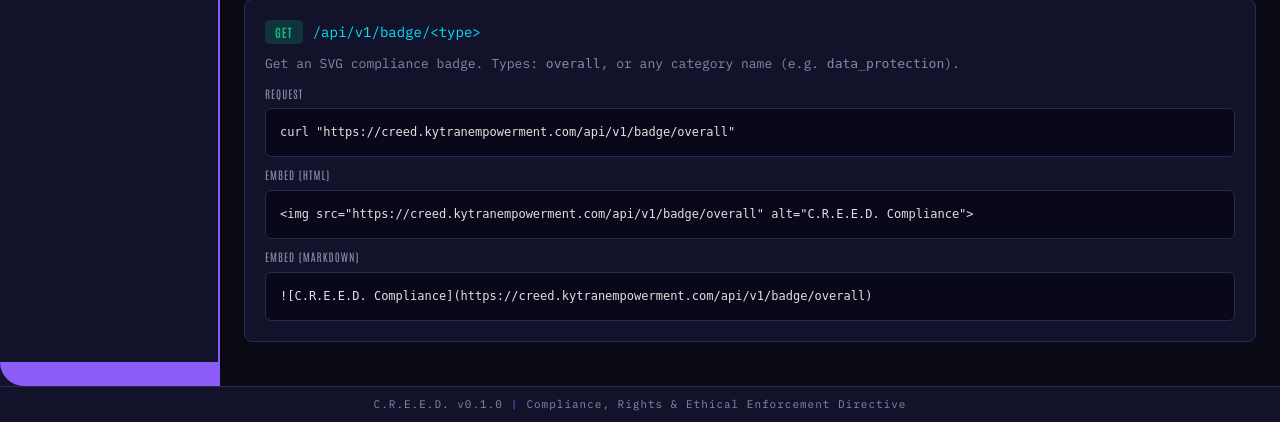
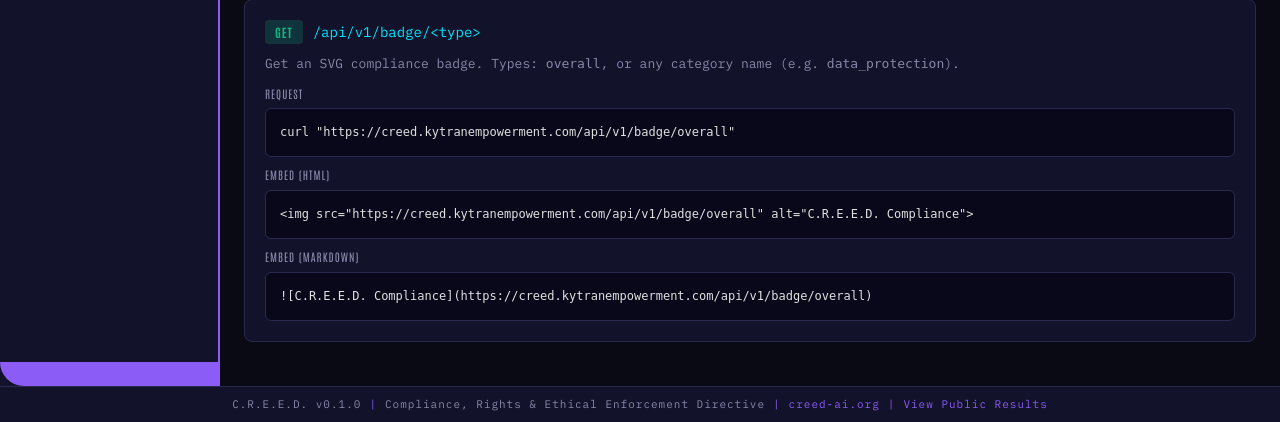
Before and after one commit to KytranKatarn/kytran-creed, a Flask app: page /api/v1/docs in a window 1280 px wide. Shown: the part 2517-2939 px from the top of the page. Run offline with Flask 3, Linux system fonts and the light colour scheme; some libraries are stand-ins or nearby versions.

Commit message:
feat: add creed-ai.org link and public results link to dashboard footer

```diff
--- a/kytran_creed/templates/base.html
+++ b/kytran_creed/templates/base.html
@@ -74,6 +74,10 @@
     <span>C.R.E.E.D. v0.1.0</span>
     <span class="footer-sep">|</span>
     <span>Compliance, Rights &amp; Ethical Enforcement Directive</span>
+    <span class="footer-sep">|</span>
+    <a href="https://creed-ai.org" target="_blank" rel="noopener noreferrer" style="color: var(--creed-accent, #8b5cf6); text-decoration: none;">creed-ai.org</a>
+    <span class="footer-sep">|</span>
+    <a href="/results" style="color: var(--creed-accent, #8b5cf6); text-decoration: none;">View Public Results</a>
   </footer>
 
   {% block scripts %}{% endblock %}
```
